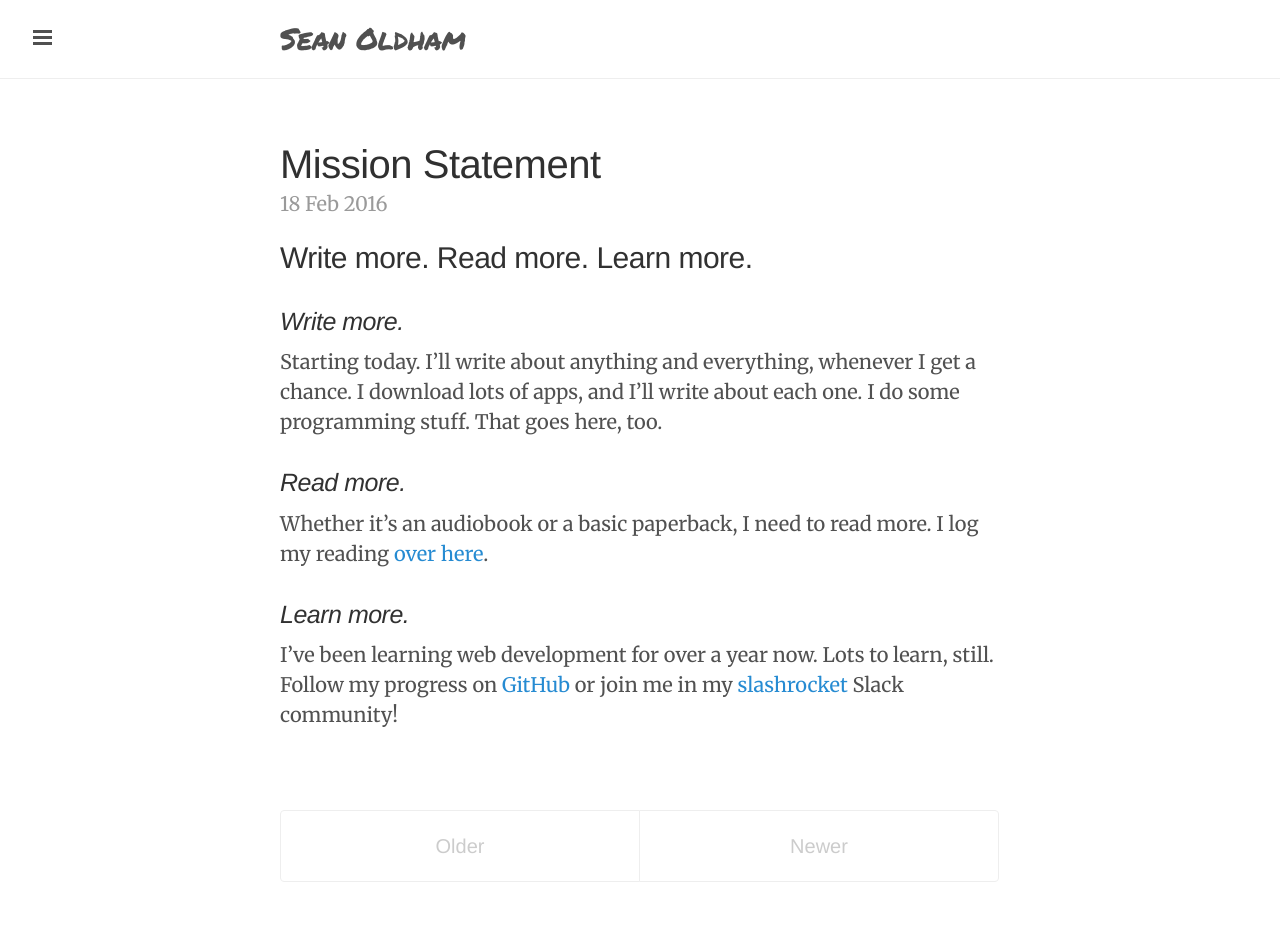
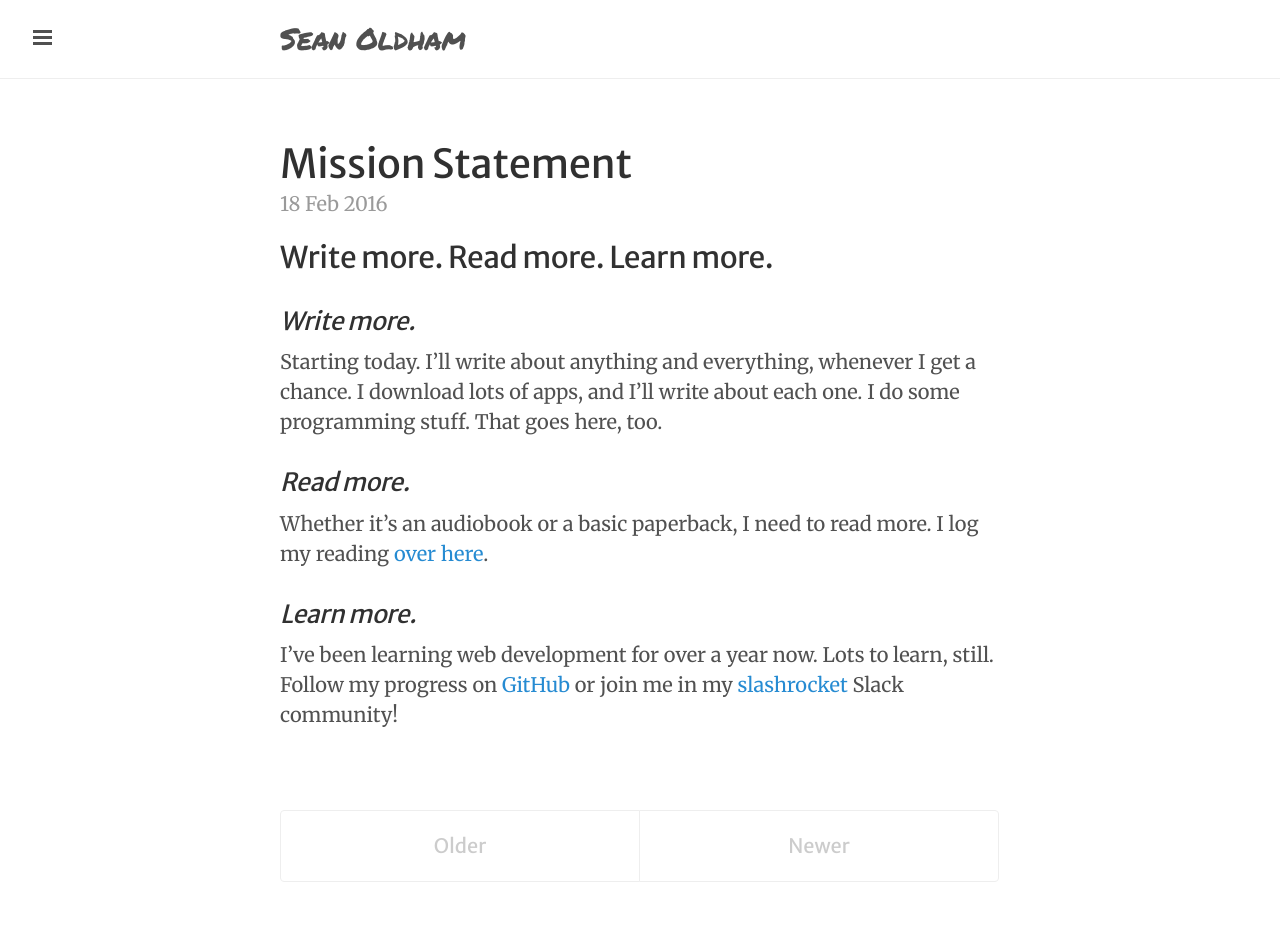
Before and after one commit to seanoldham/seanosaur.github.io, a Jekyll site: the page built from index.html, in a window 1280 px wide. Built offline with Jekyll 4.4.1, drawn with Linux system fonts in a browser that asks for light colours; the list of posts is cut into pages by our own code.

Commit message:
Update lanyon.css

```diff
--- a/public/css/lanyon.css
+++ b/public/css/lanyon.css
@@ -45,7 +45,7 @@ html {
 }
 
 h1, h2, h3, h4, h5, h6 {
-  font-family: "PT Sans", Helvetica, Arial, sans-serif;
+  font-family: "Merriweather Sans", Helvetica, Arial, sans-serif;
   font-weight: 400;
   color: #313131;
   letter-spacing: -.025rem;
@@ -149,7 +149,7 @@ h1, h2, h3, h4, h5, h6 {
   width: 14rem;
   visibility: hidden;
   overflow-y: auto;
-  font-family: "PT Sans", Helvetica, Arial, sans-serif;
+  font-family: "Merriweather Sans", Helvetica, Arial, sans-serif;
   font-size: .875rem; /* 15px */
   color: rgba(255,255,255,.6);
   background-color: #202020;
@@ -358,7 +358,7 @@ a.sidebar-nav-item:focus {
   overflow: hidden; /* clearfix */
   margin-left: -1rem;
   margin-right: -1rem;
-  font-family: "PT Sans", Helvetica, Arial, sans-serif;
+  font-family: "Merriweather Sans", Helvetica, Arial, sans-serif;
   color: #ccc;
   text-align: center;
 }
```
